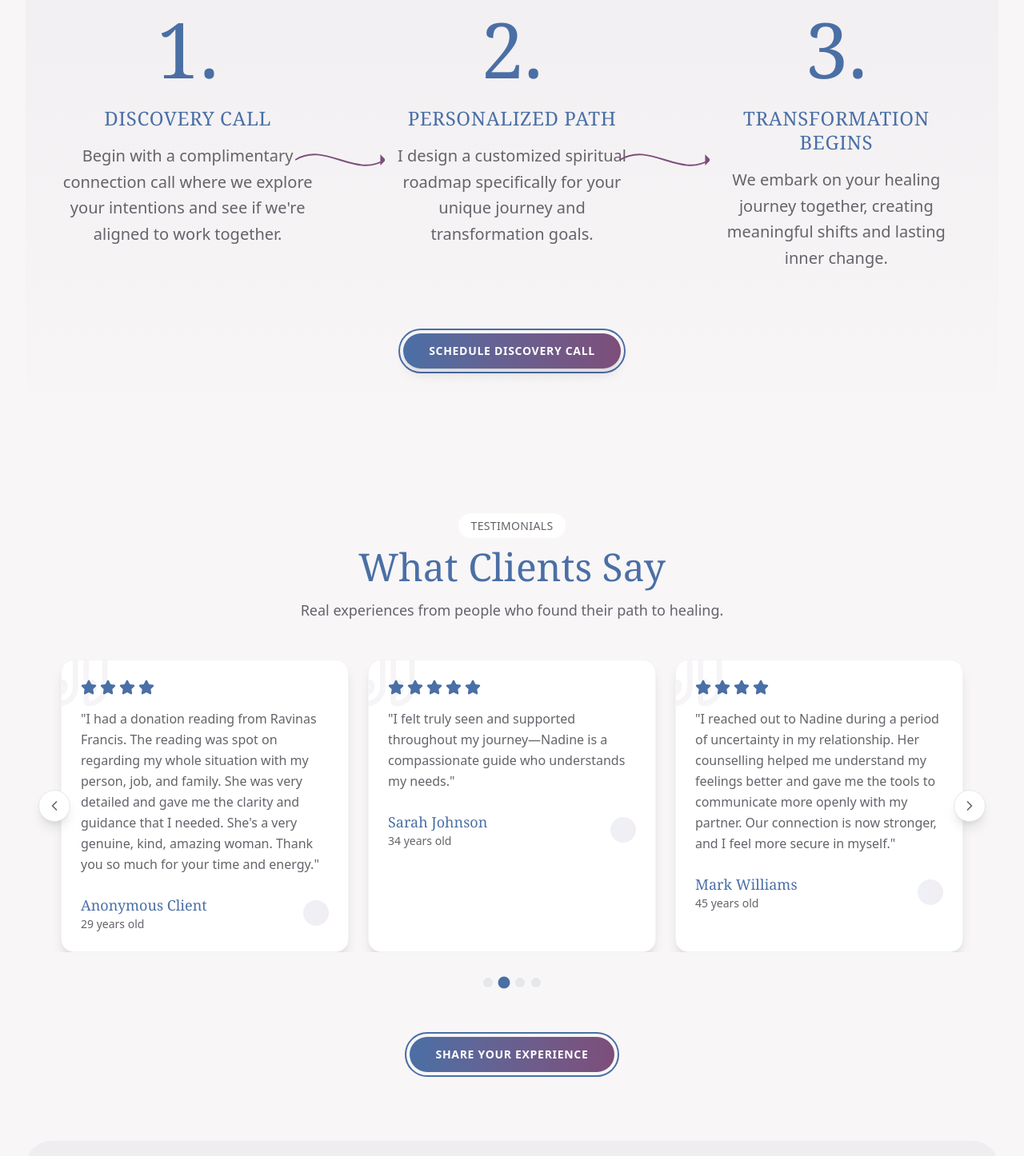
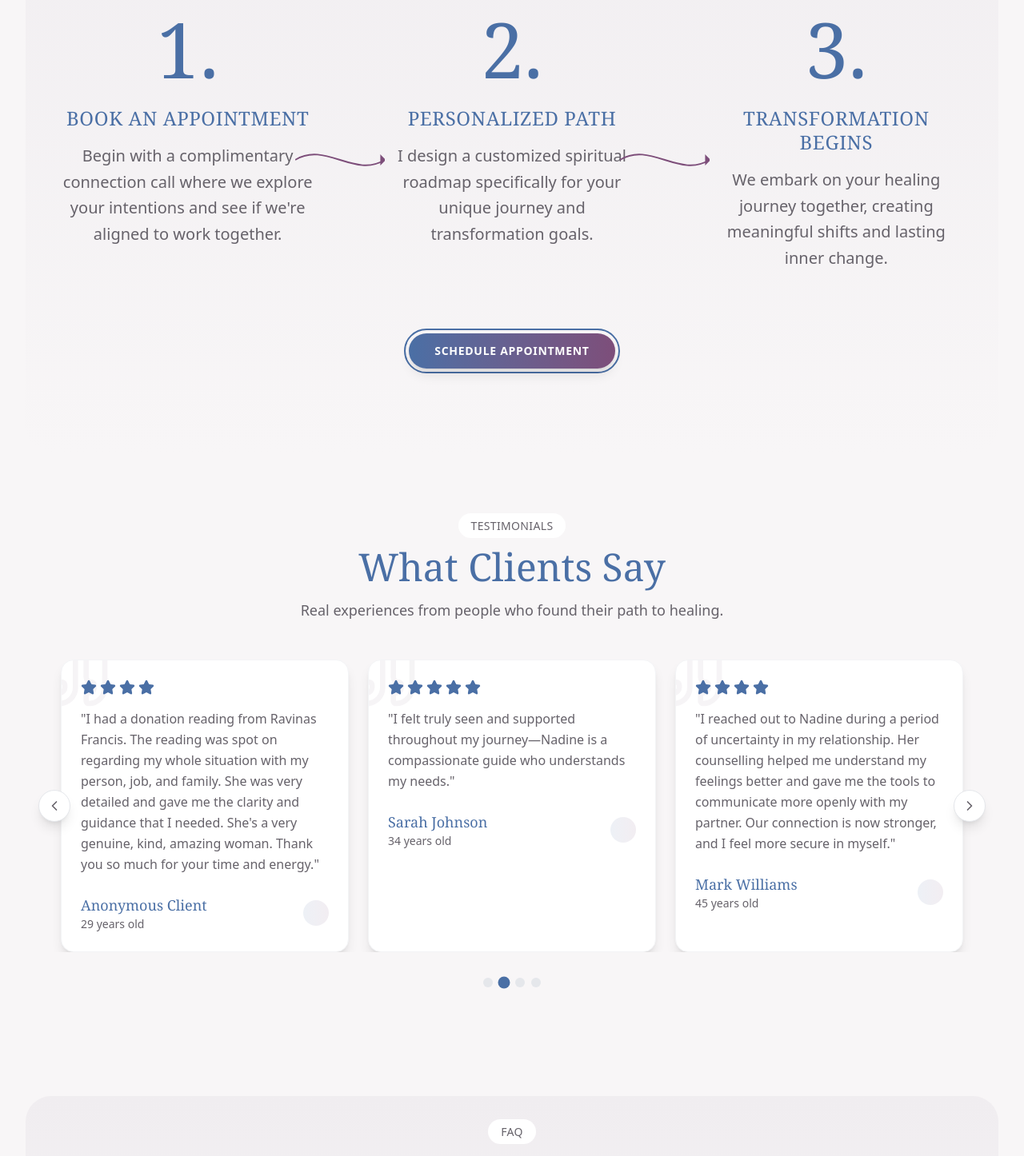
Before and after one commit to Webcrafticx/Tarot-Frontend, a React (Vite) app: page / in a window 1280 px wide. Shown: the part 3040-4486 px from the top of the page at 80% size. Built offline with nearby package versions, Linux system fonts and the light colour scheme.

Commit message:
Update appointment wording and remove share button (#21)
Changed 'Discovery Call' to 'Book an Appointment' and updated related button text in HowItWorks.jsx. Removed the 'Share Your Experience' button from Testimonials.jsx for a streamlined user interface.

```diff
--- a/src/components/user/section/HowItWorks.jsx
+++ b/src/components/user/section/HowItWorks.jsx
@@ -10,7 +10,7 @@ const HowItWorks = () => {
         {
             id: 1,
             number: "1.",
-            title: "DISCOVERY CALL",
+            title: "BOOK AN APPOINTMENT",
             description:
                 "Begin with a complimentary connection call where we explore your intentions and see if we're aligned to work together.",
         },
@@ -139,7 +139,7 @@ const HowItWorks = () => {
                             }}
                             className="bg-gradient-to-r from-[#4A6FA5] to-[#7D4E7A] hover:from-[#3A5A8C] hover:to-[#6D3E69] cursor-pointer text-white px-6 py-2 md:px-8 md:py-3 rounded-full text-xs md:text-sm font-semibold tracking-wider transition-all duration-300 ease-in-out uppercase shadow-lg"
                         >
-                            Schedule Discovery Call
+                            Schedule Appointment
                         </button>
                     </div>
                 </div>
--- a/src/components/user/section/Testimonials.jsx
+++ b/src/components/user/section/Testimonials.jsx
@@ -205,11 +205,6 @@ const Testimonials = () => {
                             : "translate-y-6 opacity-0"
                     }`}
                 >
-                    <div className="border-solid border-[#4A6FA5] border-2 rounded-full p-0.5 md:p-1 inline-block transition-all duration-300 hover:border-[#7D4E7A] hover:scale-105">
-                        <button className="bg-gradient-to-r from-[#4A6FA5] to-[#7D4E7A] hover:from-[#3A5A8C] hover:to-[#6D3E69] cursor-pointer text-white px-6 py-2 md:px-8 md:py-3 rounded-full text-xs md:text-sm font-semibold tracking-wider transition-all duration-300 hover:shadow-lg uppercase">
-                            Share Your Experience
-                        </button>
-                    </div>
                 </div>
             </div>
         </Container>
```
